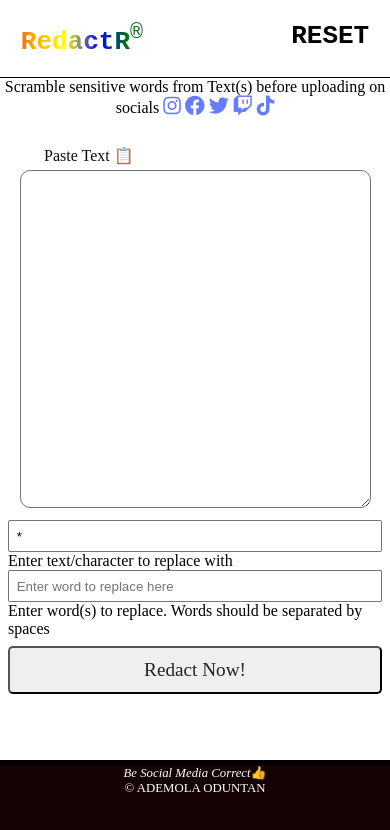
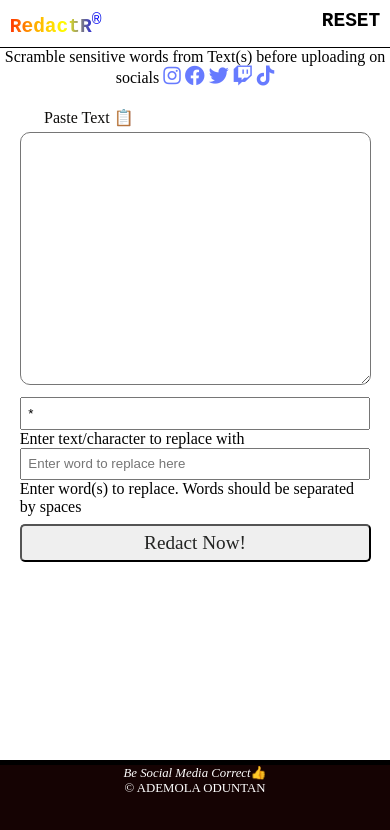
Before and after one commit to AdemolaSam/REDACTR, a plain HTML site: page index.html in a window 390 px wide. Drawn offline with Linux system fonts and the light colour scheme; a web font is replaced by a local one.

Commit message:
Made the mobile version functional

```diff
--- a/styles.css
+++ b/styles.css
@@ -141,6 +141,7 @@ nav .reset {
 /* FORM SECTION  */
 form {
     width: 100vw;
+    height: auto;
 }
 
 form .paste {
@@ -229,25 +230,36 @@ footer p {
         width: 100vw;
     }
 
+    nav {
+        font-size: 1.5em;
+    }
+
+    nav span {
+        padding: .5em;
+    }
+
     form {
         width: 100vw;
+        margin: 0;
     }
 
     form .paste {
         margin-left: 10vw;
+        margin-top: 1em;
     }
 
     form textarea {
         width: 90vw;
-        height: 40vh;
+        height: 30vh;
         margin-left: 5%;
         margin-right: 5%;
     }
 
     form .opt-and-btn {
-        width: 100%;
+        width: 94%;
         height: auto;
-        margin-left: 0;
+        margin-left: 3%;
+        margin-right: 3%;
         display: block;
     }
 
@@ -257,11 +269,11 @@ footer p {
     }
 
     form .btn {
-        width: 96%;
-        height: 2.5em;
+        width: 90%;
+        height: 2em;
         margin-top: 0;
-        margin-left: 2%;
-        margin-right: 2%;
+        margin-left: 5%;
+        margin-right: 5%;
     }
 
     /* RESULT */
@@ -281,8 +293,12 @@ footer p {
     }
 
     .result-container .stats {
-        height: 20vh;
+        height: auto;
         margin-top: 5vh;
+    }
+
+    .result-container .stats p {
+        padding: .2em;
     }
 
 
```
